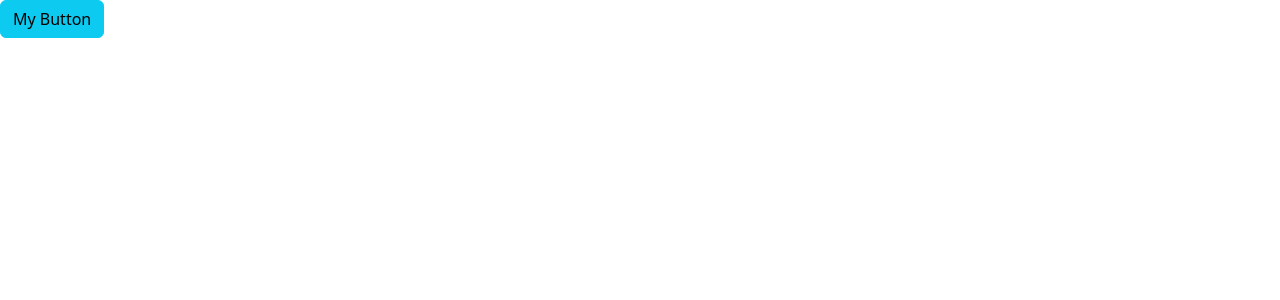
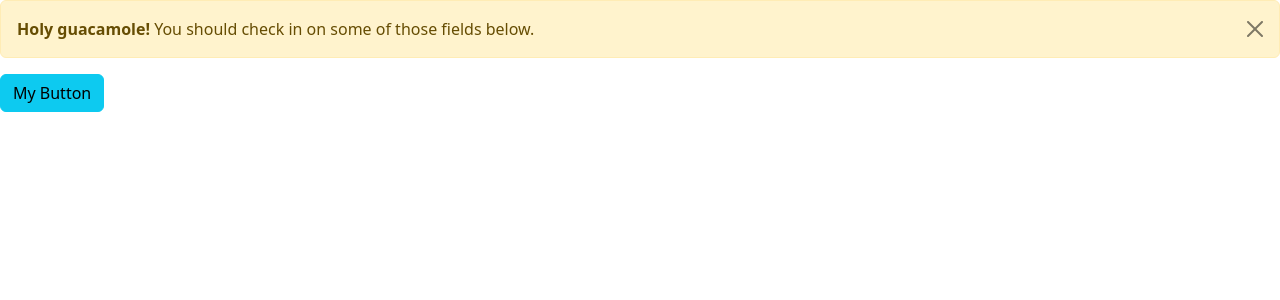
Before and after one commit to rajkumarpaneru/react-basics, a React (Vite) app: page / in a window 1280 px wide. Both pictures are taken after a click on the button "My Button". Shown: the top 300 px of the page. Built offline with nearby package versions, Linux system fonts and the light colour scheme.

Commit message:
show/hide alert on button click

```diff
--- a/src/App.tsx
+++ b/src/App.tsx
@@ -1,4 +1,4 @@
-import React from "react";
+import React, { useState } from "react";
 import Message from "./Message";
 import ListGroup from "./components/ListGroup";
 import Alert from "./components/Alert";
@@ -16,6 +16,9 @@
   const handleOnClick = () => {
     console.log("Clicked");
   };
+
+  const [isAlertVisible, setAlertVisible] = useState(false);
+
   return (
     <div>
       {/* <ListGroup
@@ -26,7 +29,14 @@
 
       <Alert>List Items retrieved successfully.</Alert> */}
 
-      <Button color="info" onClick={handleOnClick}>
+      {isAlertVisible && (
+        <Alert onClick={() => setAlertVisible(false)}>
+          <strong>Holy guacamole!</strong> You should check in on some of those
+          fields below.
+        </Alert>
+      )}
+
+      <Button color="info" onClick={() => setAlertVisible(true)}>
         My Button
       </Button>
     </div>
--- a/src/components/Alert.tsx
+++ b/src/components/Alert.tsx
@@ -2,10 +2,25 @@
 
 interface Props {
   children: ReactNode;
+  onClick: () => void;
 }
 
-const Alert = ({ children }: Props) => {
-  return <div className="alert alert-info mt-5">{children}</div>;
+const Alert = ({ children, onClick }: Props) => {
+  return (
+    <div
+      className="alert alert-warning alert-dismissible fade show"
+      role="alert"
+    >
+      {children}
+      <button
+        type="button"
+        className="btn-close"
+        data-bs-dismiss="alert"
+        aria-label="Close"
+        onClick={onClick}
+      ></button>
+    </div>
+  );
 };
 
 export default Alert;
```
